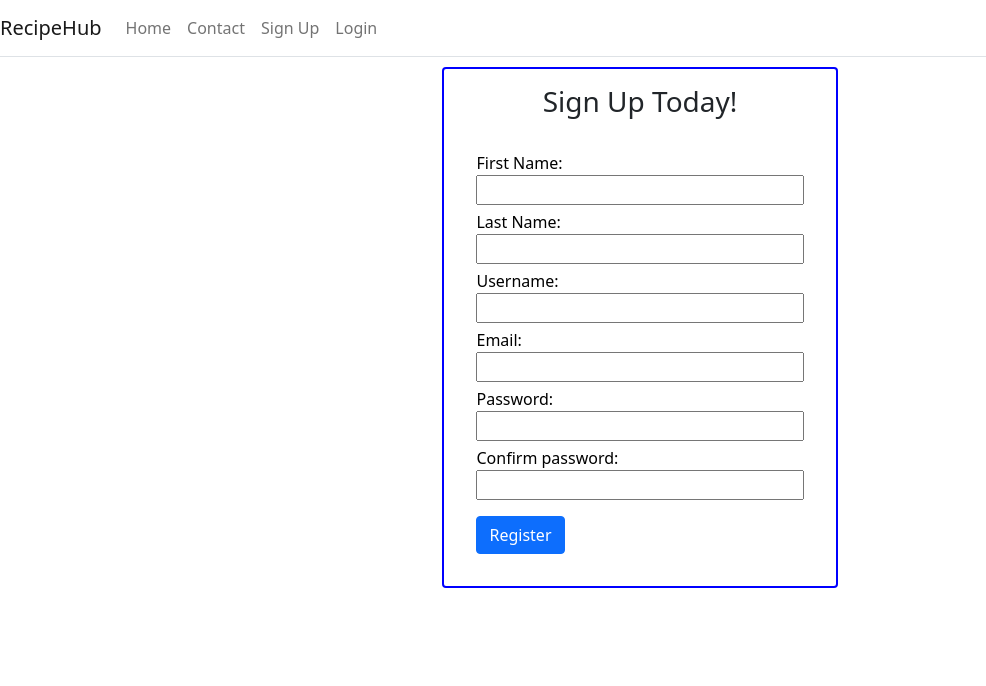
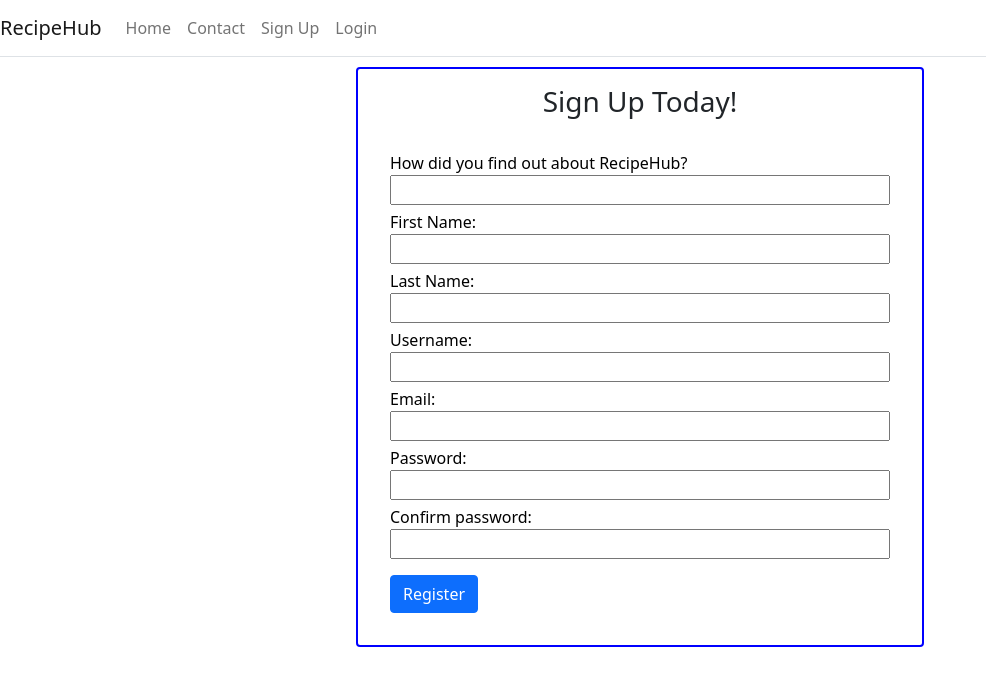
Before and after one commit to Co-Lab-You-Belong-in-Tech/RecipeHub-Frontend, a React (Create React App) app in the folder recipehubcode/: page /signup in a window 1280 px wide. Shown: the top 686 px of the page, without its empty margins (0-986 px from the left). Built offline with nearby package versions, Linux system fonts and the light colour scheme.

Commit message:
more sign up page styling

```diff
--- a/recipehubcode/src/pages/signUpPage.js
+++ b/recipehubcode/src/pages/signUpPage.js
@@ -5,6 +5,7 @@ import axios from 'axios';
 
 const initialForm = {
   registration_id: uuid(),
+  howTheyFoundRecipeHub: '',
   first_name: '',
   last_name: '',
   username: '',
@@ -26,9 +27,6 @@ const SignUpForm = () => {
   // It's only responsibility is handling the submit
   const submitHandler = (event) => {
     event.preventDefault();
-    // eslint-disable-next-line
-    const { first_name, last_name, username, email, password, password_match } =
-      registrationForm;
     post();
   };
 
@@ -44,6 +42,7 @@ const SignUpForm = () => {
       alert(`You're Email and Password Matches!`);
       const {
         registration_id,
+        howTheyFoundRecipeHub,
         username,
         first_name,
         last_name,
@@ -54,6 +53,7 @@ const SignUpForm = () => {
         .post('http://localhost:5000/registration', {
           data: {
             registration_id: registration_id,
+            howTheyFoundRecipeHub: howTheyFoundRecipeHub,
             username: username,
             first_name: first_name,
             last_name: last_name,
@@ -96,6 +96,22 @@ const SignUpForm = () => {
           className='card-body'
           style={{ color: '#fff' }}
         >
+          <label
+            htmlFor='howTheyFoundRecipeHub'
+            className='d-block'
+            style={{ color: 'black' }}
+          >
+            How did you find out about RecipeHub?
+          </label>
+          <input
+            name='howTheyFoundRecipeHub'
+            type='text'
+            id='howTheyFoundRecipeHub'
+            required
+            onChange={handleChange}
+            value={registrationForm.howTheyFoundRecipeHub}
+            style={{ width: '500px', marginBottom: '5px' }}
+          />
           <label
             htmlFor='first_name'
             className='d-block'
```
